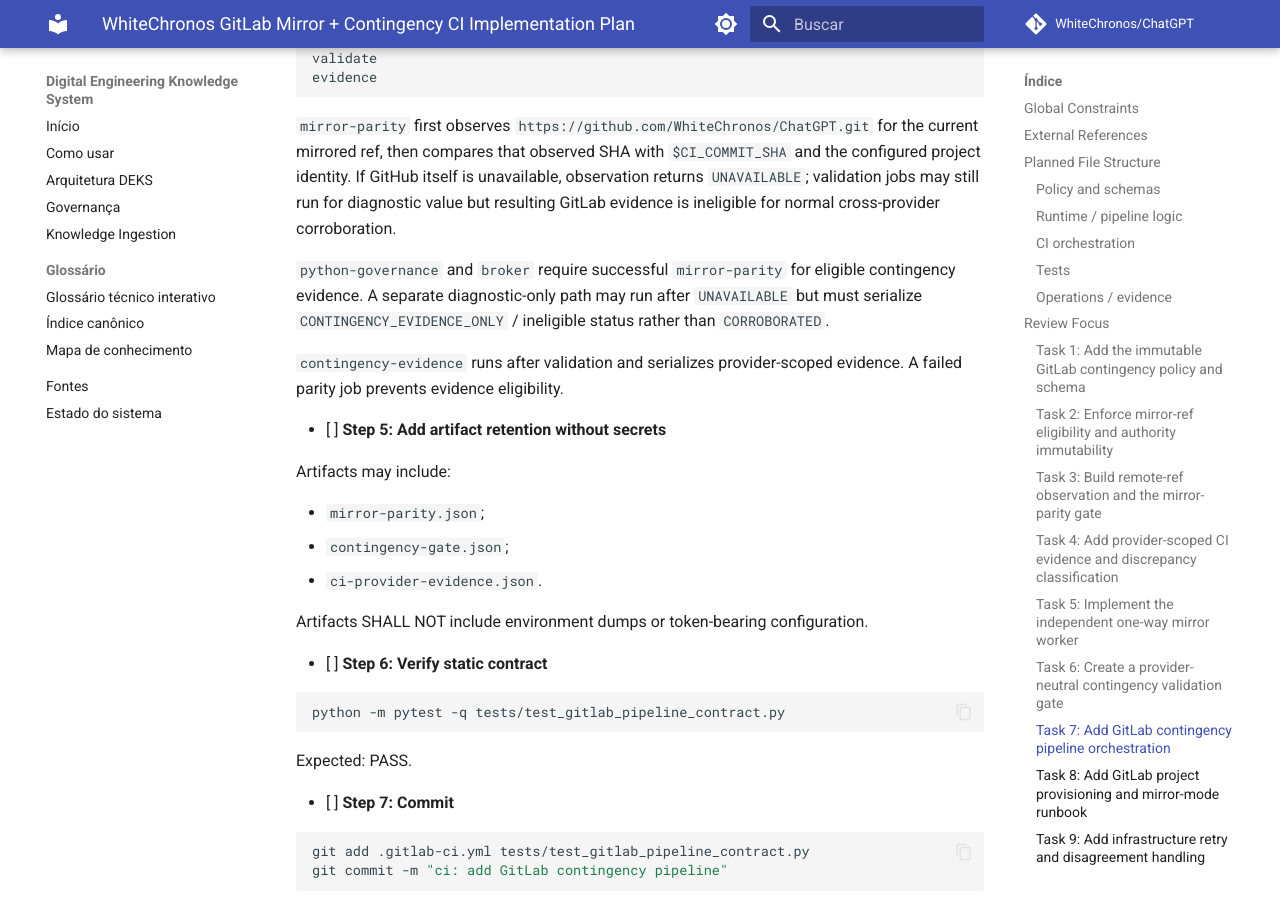
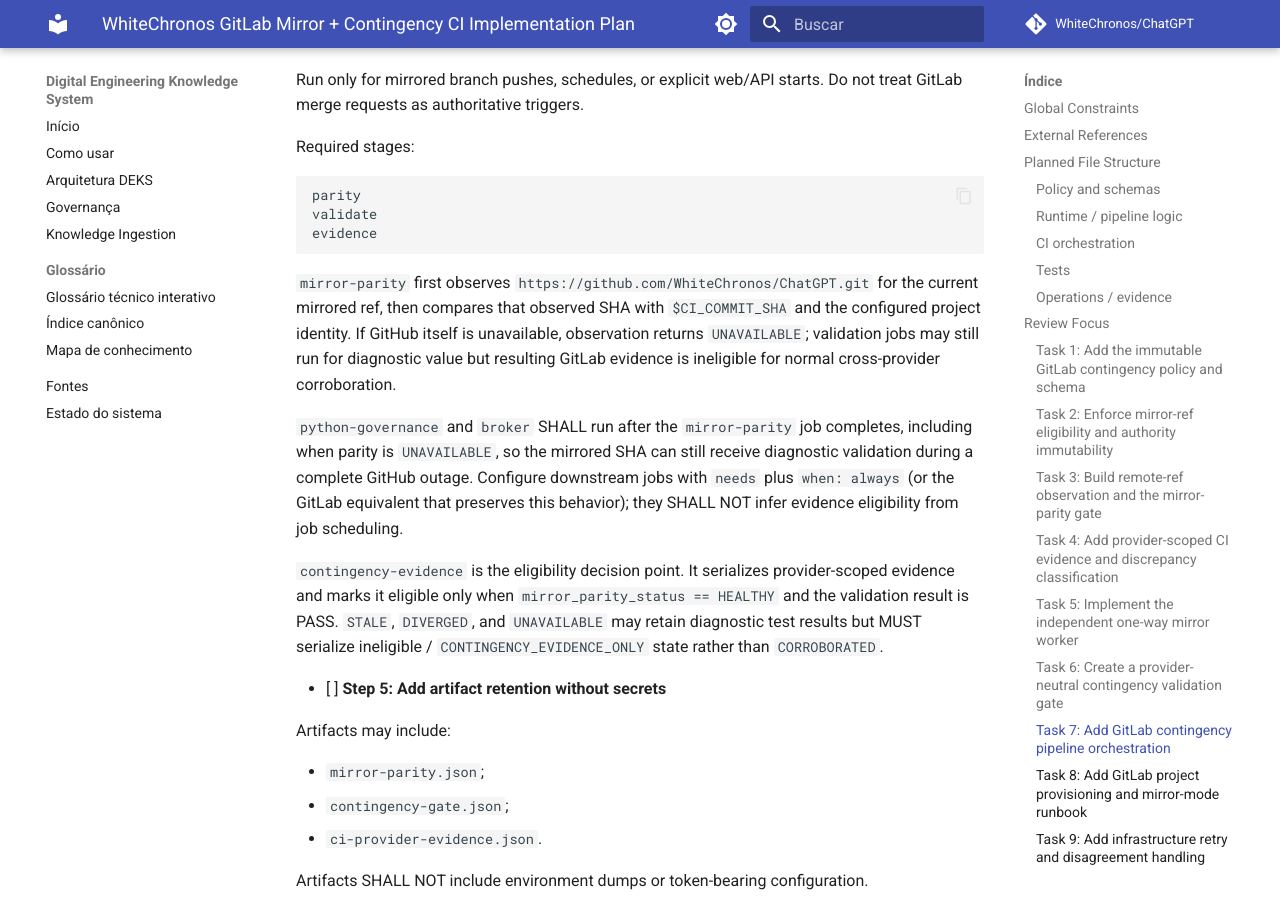
Before and after one commit to WhiteChronos/ChatGPT, an MkDocs documentation site: the page built from docs/superpowers/plans/2026-10-05-whitechronos-gitlab-contingency-ci.md, in a window 1280 px wide and 900 px high, scrolled down 16060 px. Built offline with MkDocs 1.6.1 and Material for MkDocs 9.7.7, drawn with Linux system fonts in a browser that asks for light colours; comment, search, counter and statistics services are not loaded; some of the changed text lies outside the part shown.

Commit message:
docs: close GitLab contingency plan state gaps

````diff
--- a/docs/superpowers/plans/2026-10-05-whitechronos-gitlab-contingency-ci.md
+++ b/docs/superpowers/plans/2026-10-05-whitechronos-gitlab-contingency-ci.md
@@ -115,8 +115,10 @@
 assert policy["evidence_requires_exact_sha"] is True
 assert policy["mirror_freshness_seconds"] == 3600
 assert policy["max_clock_skew_seconds"] == 300
+assert policy["provisioning_state"] == "UNPROVISIONED"
 assert policy["gitlab_project_id"] is None
 assert policy["gitlab_project_path"] is None
+assert policy["mirror_transport"] is None
 assert policy["mirror_divergence_behavior"] == "FAIL_CLOSED"
 assert policy["provider_disagreement_behavior"] == "BLOCK_FOR_INVESTIGATION"
 ```
@@ -142,7 +144,9 @@
 - `active_failover`, `gitlab_merge_authority`, and `gitlab_deploy_authority` constrained to `false`;
 - mirror direction constrained to `github_to_gitlab`;
 - source repository constrained to `WhiteChronos/ChatGPT`;
-- nullable non-secret `gitlab_project_id` and `gitlab_project_path` fields that start as `null` and become mandatory after provisioning;
+- `provisioning_state` constrained to `UNPROVISIONED | PROVISIONED`;
+- nullable non-secret `gitlab_project_id`, `gitlab_project_path`, and `mirror_transport` fields;
+- schema conditional: `UNPROVISIONED` requires those fields to be `null`; `PROVISIONED` requires non-empty project identity and `mirror_transport` in `gitlab_native_pull | neutral_worker`;
 - `mirror_freshness_seconds` constrained to `3600`;
 - `max_clock_skew_seconds` constrained to `300`;
 - no fields named `token`, `password`, `secret`, or `credential`.
@@ -698,9 +702,9 @@
 
 `mirror-parity` first observes `https://github.com/WhiteChronos/ChatGPT.git` for the current mirrored ref, then compares that observed SHA with `$CI_COMMIT_SHA` and the configured project identity. If GitHub itself is unavailable, observation returns `UNAVAILABLE`; validation jobs may still run for diagnostic value but resulting GitLab evidence is ineligible for normal cross-provider corroboration.
 
-`python-governance` and `broker` require successful `mirror-parity` for eligible contingency evidence. A separate diagnostic-only path may run after `UNAVAILABLE` but must serialize `CONTINGENCY_EVIDENCE_ONLY` / ineligible status rather than `CORROBORATED`.
+`python-governance` and `broker` SHALL run after the `mirror-parity` job completes, including when parity is `UNAVAILABLE`, so the mirrored SHA can still receive diagnostic validation during a complete GitHub outage. Configure downstream jobs with `needs` plus `when: always` (or the GitLab equivalent that preserves this behavior); they SHALL NOT infer evidence eligibility from job scheduling.
 
-`contingency-evidence` runs after validation and serializes provider-scoped evidence. A failed parity job prevents evidence eligibility.
+`contingency-evidence` is the eligibility decision point. It serializes provider-scoped evidence and marks it eligible only when `mirror_parity_status == HEALTHY` and the validation result is PASS. `STALE`, `DIVERGED`, and `UNAVAILABLE` may retain diagnostic test results but MUST serialize ineligible / `CONTINGENCY_EVIDENCE_ONLY` state rather than `CORROBORATED`.
 
 - [ ] **Step 5: Add artifact retention without secrets**
 
@@ -791,7 +795,7 @@
 
 - [ ] **Step 4: Record provider identity after provisioning**
 
-After separate execution authority creates the project, update only non-secret policy identity fields with the exact returned GitLab project path/ID and selected transport.
+After separate execution authority creates the project, set `provisioning_state = PROVISIONED` and update only non-secret policy identity fields with the exact returned GitLab project path/ID and selected transport. The schema conditional must reject `PROVISIONED` with missing identity/transport and reject `UNPROVISIONED` with populated identity/transport.
 
 Run:
 
@@ -1017,7 +1021,7 @@
 
 ### Type consistency
 
-- `GitLabContingencyPolicy` originates in Task 1 and is consumed by Tasks 2, 3, 9.
+- `GitLabContingencyPolicy` originates in Task 1, including `provisioning_state` and `mirror_transport`, and is consumed by Tasks 2, 3, 8, 9.
 - `RemoteRefObservation` originates in Task 3 and is consumed by the GitLab parity job in Task 7.
 - `RefDecision` originates in Task 2 and is consumed by Task 5.
 - `MirrorParityResult` originates in Task 3 and is consumed by Tasks 4 and 7.
````
